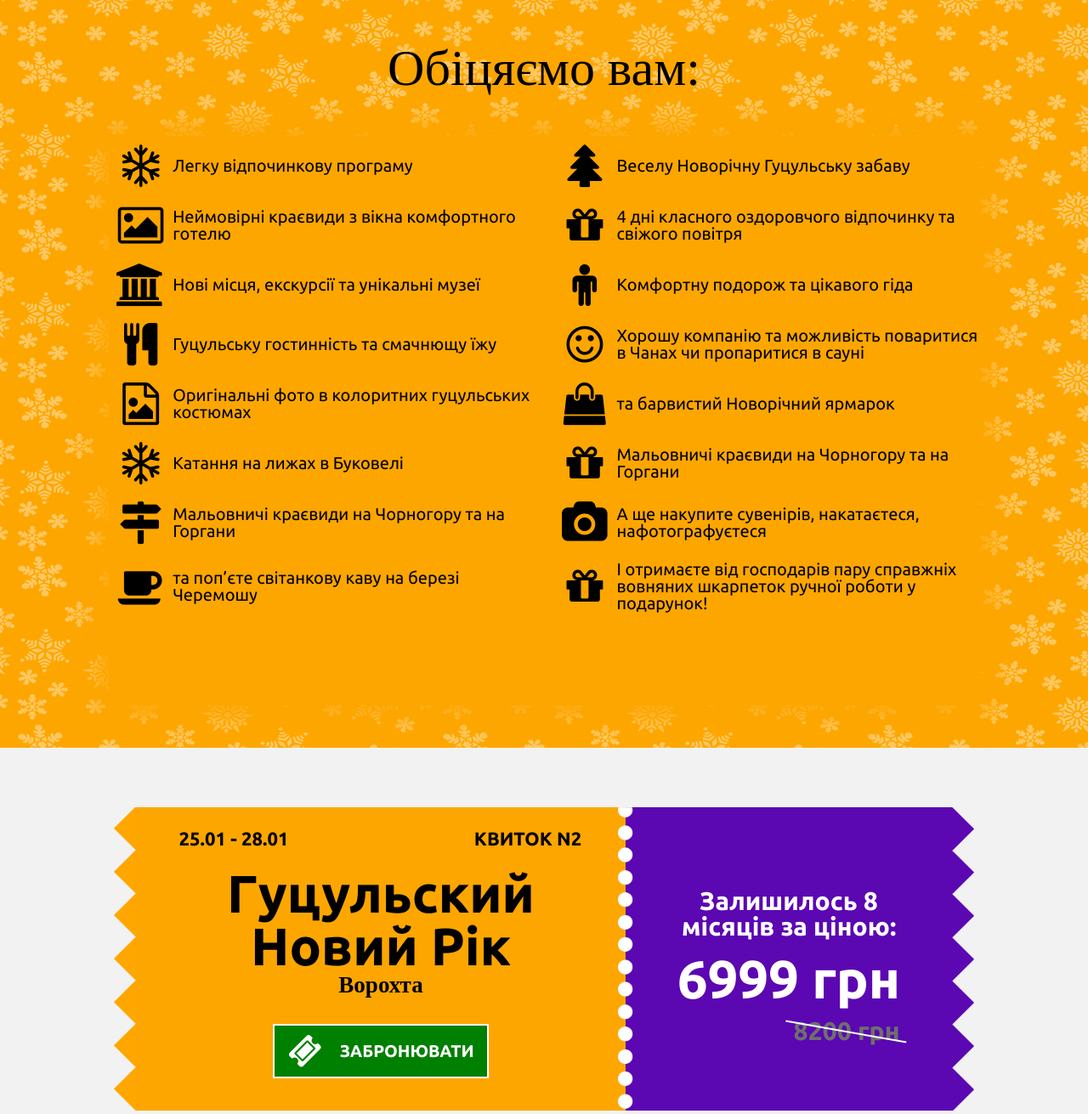
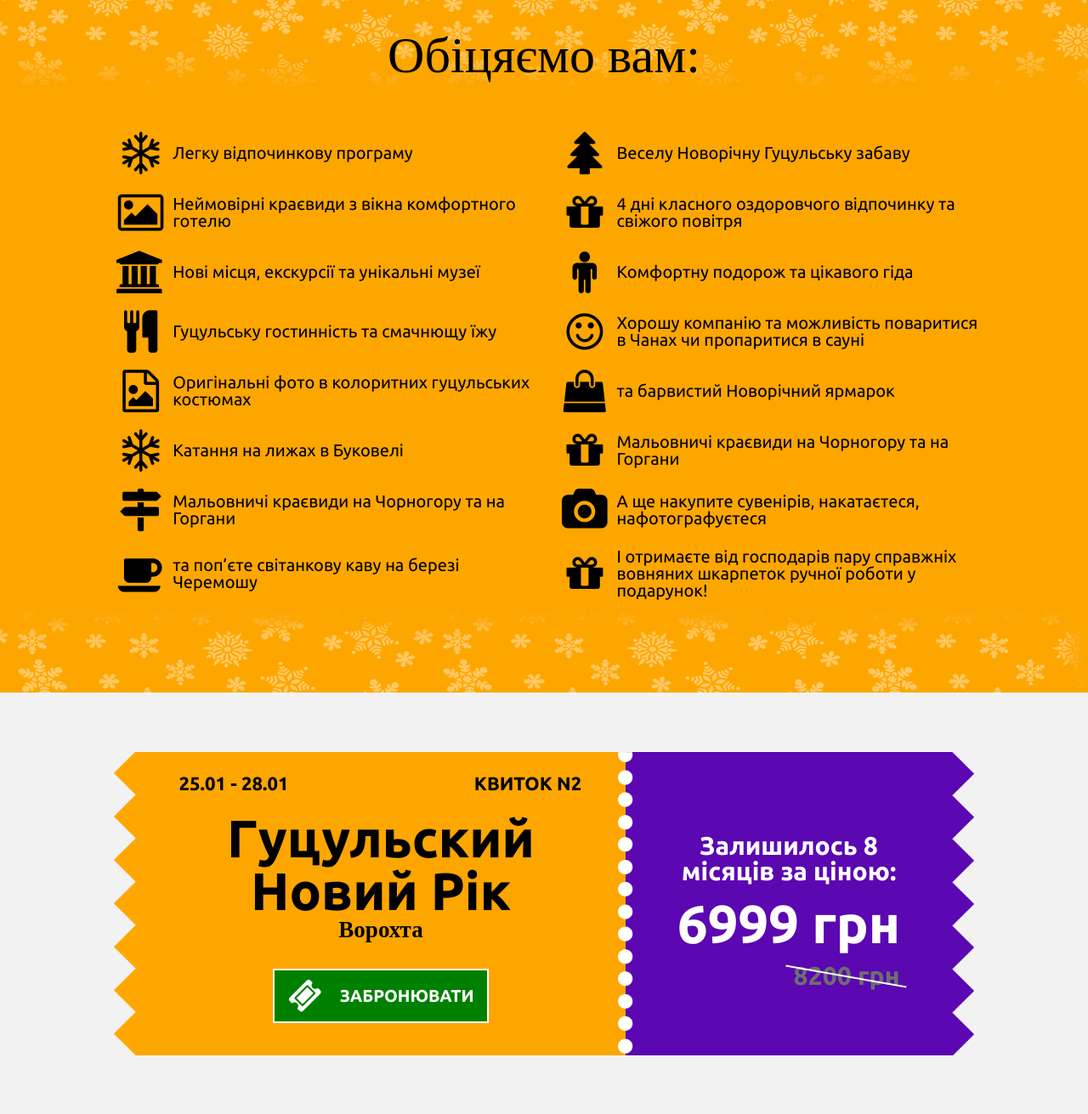
Before and after one commit to alexandrtovmach/vorohta, a PHP site: page / in a window 1280 px wide. Shown: the part 800-2111 px from the top of the page at 85% size. Run offline with PHP 8.4, Linux system fonts and the light colour scheme; some web fonts are replaced.

Commit message:
snowflakes added for TOP and Bottom of the block

```diff
--- a/index.html
+++ b/index.html
@@ -66,7 +66,7 @@
             </section>
 
             <section class='section-promise'>
-                <div class='snowflakes-area'></div>
+                <div class='snowflakes-area-top'></div>
                 <h2 class='title'>Обіцяємо вам:</h2>
                 <ul>
                     <li><div><i class="fa fa-snowflake-o" aria-hidden="true"></i></div><p>Легку відпочинкову програму</p></li>
@@ -86,7 +86,7 @@
                     <li><div><i class="fa fa-coffee" aria-hidden="true"></i></div><p>та поп’єте світанкову каву на березі Черемошу </p></li>
                     <li><div><i class="fa fa-gift" aria-hidden="true"></i></div><p>І отримаєте від господарів пару справжніх вовняних шкарпеток ручної роботи у подарунок!</p></li>
                 </ul>
-                <div class='snowflakes-area'></div>
+                <div class='snowflakes-area-bottom'></div>
             </section>
 
             <section class='section-dates'>
--- a/style/mainstyle.css
+++ b/style/mainstyle.css
@@ -143,30 +143,31 @@ main img {
 .section-promise {
 	position: relative;
 	width: 100%;
-	padding: 50px 0;
-	background:#FDA600  url('../design/img_pack/clipart/snowflakes_white_horizontal_bg.png');
+	background-color: rgb(253, 166, 0);
+}
+
+.snowflakes-area-top {
+	height: 100px;
+	background-image:  url('../design/img_pack/clipart/snowflakes_white_horizontal_bg.png');
 	animation: snowflakes 15s infinite linear;
+	box-shadow: inset 0 -40px 40px -20px rgb(253, 166, 0);
+}
+
+.snowflakes-area-bottom {
+	height: 100px;
+	background-image:  url('../design/img_pack/clipart/snowflakes_white_horizontal_bg.png');
+	animation: snowflakes 15s infinite linear;
+	box-shadow: inset -20px 20px  20px 0    rgb(253, 166, 0);
 }
 
 .title {
 	font-family: "Kurale";
 	font-size: 60px;
+	text-align: center;
+	margin-top: -65px;
 	margin-bottom: 50px;
-	text-align: center;
 }
 
-.section-promise ul {
-	box-shadow: 0 0 30px 15px #FDA600;
-	background-color: #FDA600;
-	display: flex;
-	flex-direction: row;
-	justify-content: space-between;
-	flex-wrap: wrap;
-	align-self: center;
-	margin: 20px auto;
-	width: 80%;
-	height: 100%;
-}
 .section-promise ul {
 	display: flex;
 	flex-direction: row;
@@ -176,7 +177,6 @@ main img {
 	margin: auto;
 	width: 80%;
 	height: 100%;
-	padding-bottom: 100px;
 }
 
 .section-promise ul li {
```
